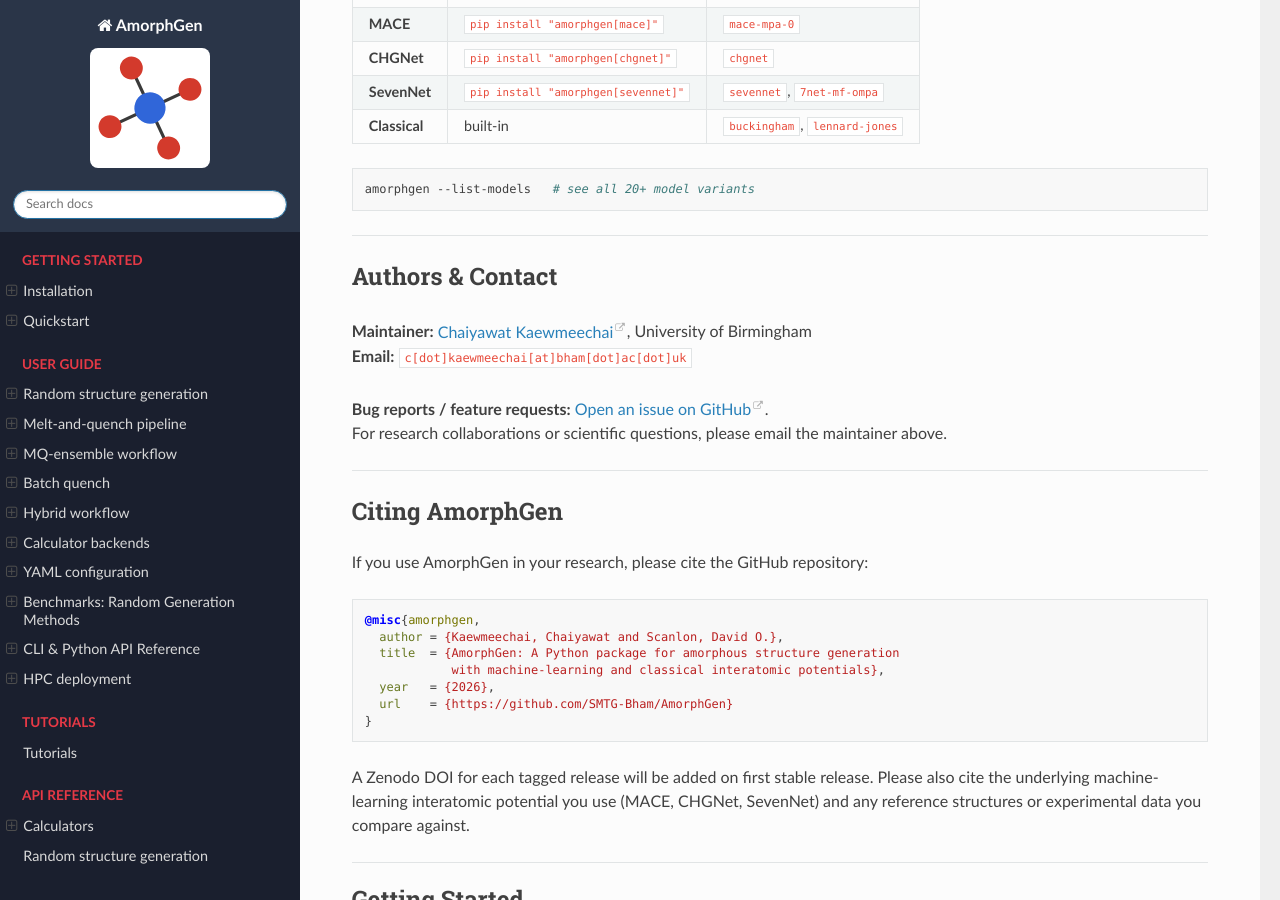
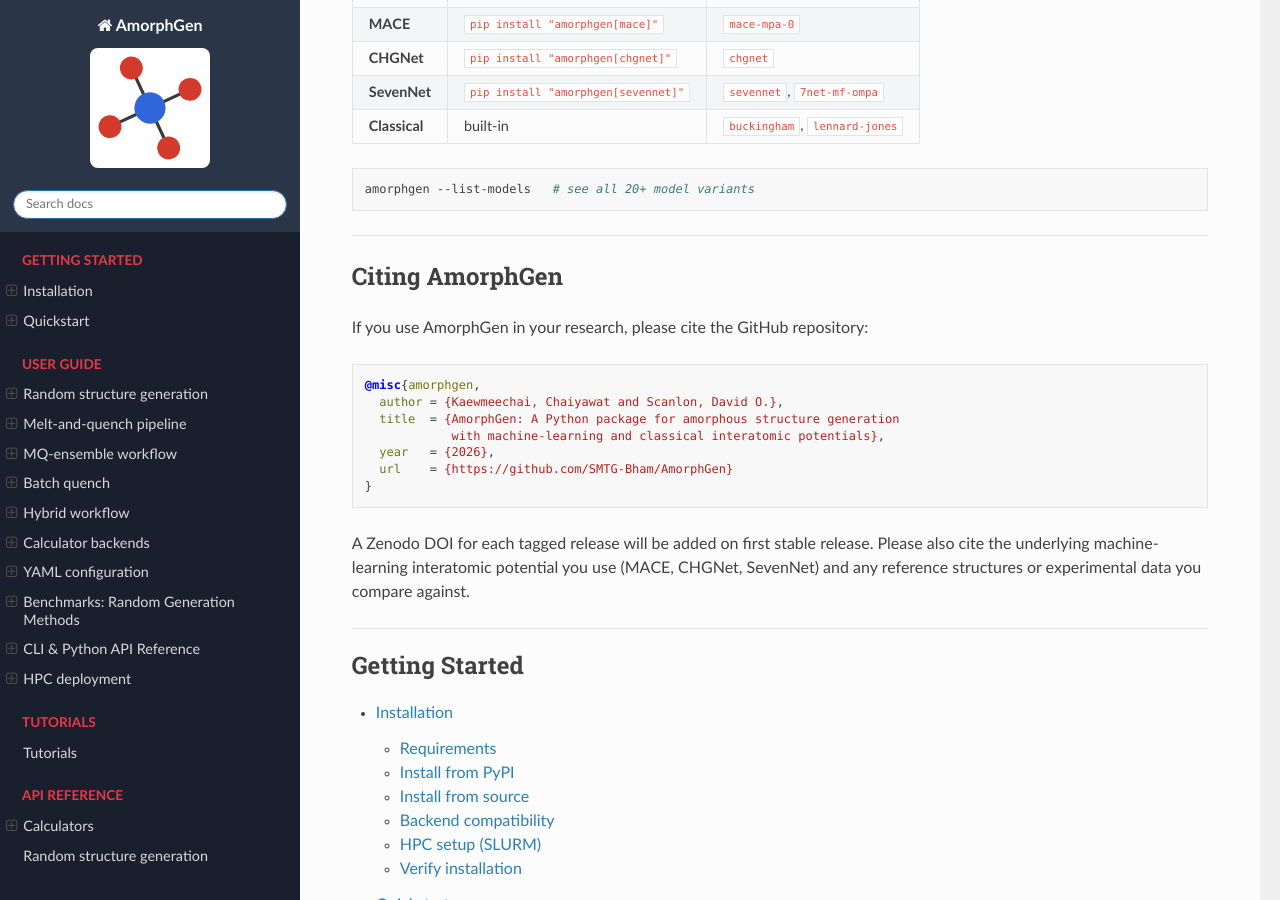
Before and after one commit to SMTG-Bham/AmorphGen, a Sphinx documentation site: the page built from docs/index.md, in a window 1280 px wide and 900 px high, scrolled down 5156 px. Built offline with Sphinx 7.4.7 and the Read the Docs theme 3.1.0, drawn with Linux system fonts in a browser that asks for light colours; some of the changed text lies outside the part shown.

Commit message:
Reorganize Authors & Contact section in index.md

```diff
--- a/docs/index.md
+++ b/docs/index.md
@@ -237,16 +237,6 @@
 
 ---
 
-## Authors & Contact
-
-**Maintainer:** [Chaiyawat Kaewmeechai](https://cywkmc21.github.io/), University of Birmingham<br>
-**Email:** `c[dot]kaewmeechai[at]bham[dot]ac[dot]uk`
-
-**Bug reports / feature requests:** [Open an issue on GitHub](https://github.com/SMTG-Bham/AmorphGen/issues).<br>
-For research collaborations or scientific questions, please email the maintainer above.
-
----
-
 ## Citing AmorphGen
 
 If you use AmorphGen in your research, please cite the GitHub repository:
```
Also changed, not shown: other parts of docs/index.md (+8 -0 lines).
